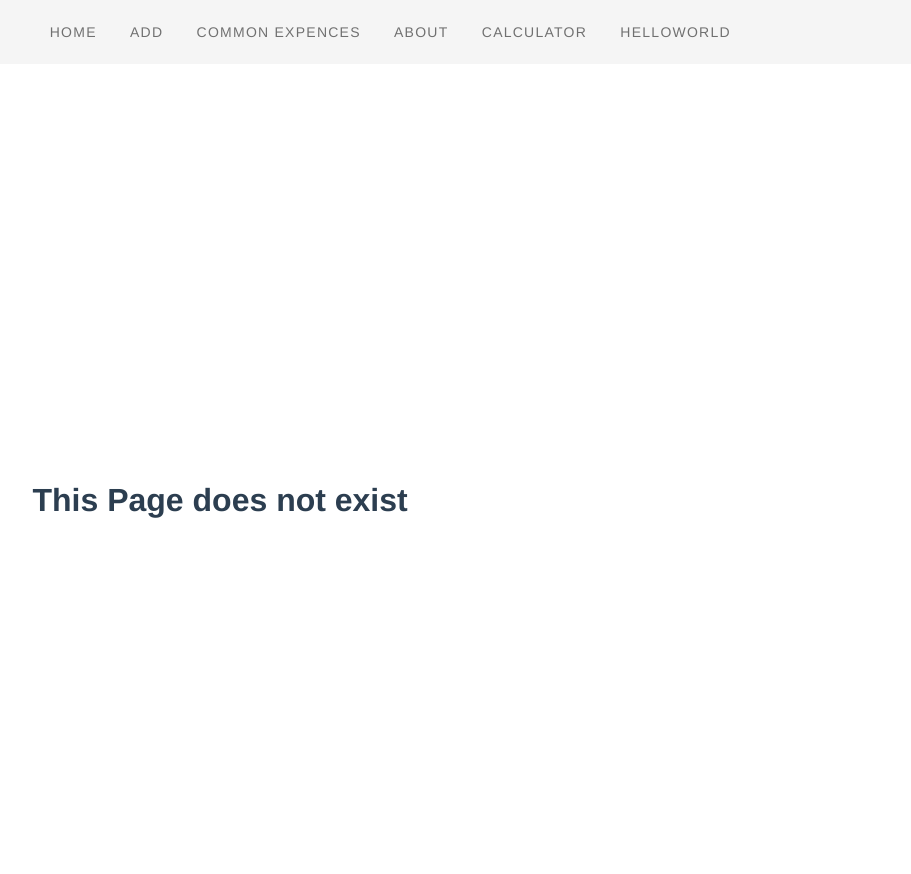
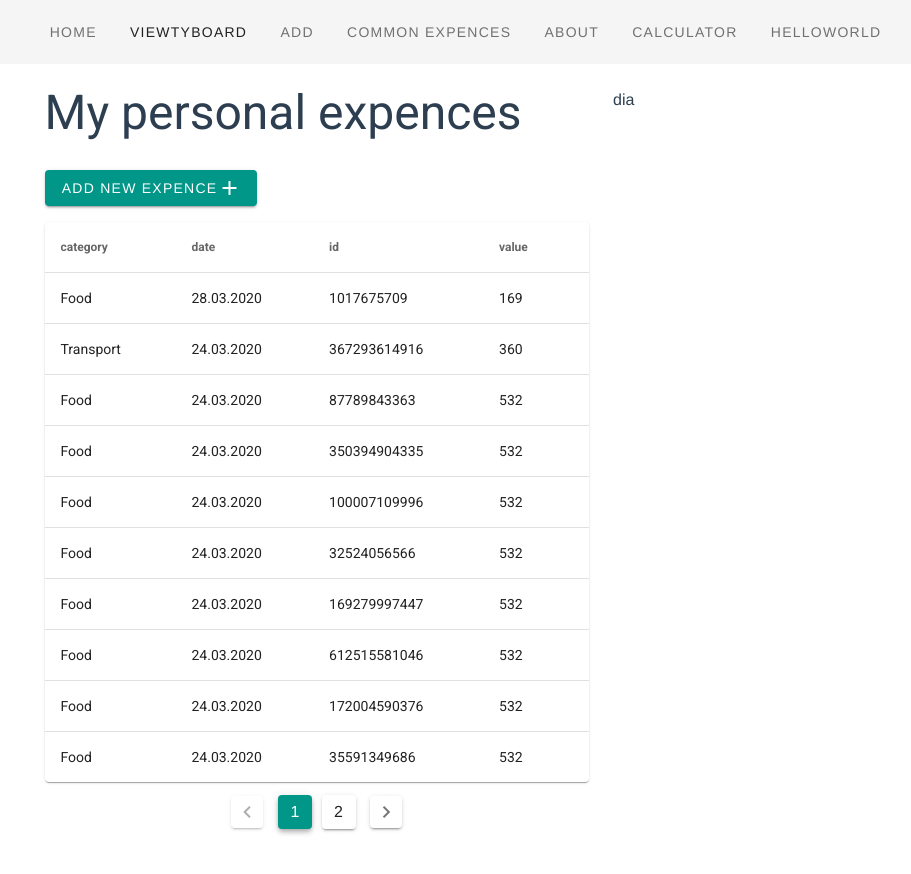
Before and after one commit to SergioWaters/vue_project, a Vue app: page /ViewtyBoard in a window 1280 px wide. Shown: the top 874 px of the page, without its empty margins (27-938 px from the left). Built offline with nearby package versions, Linux system fonts and the light colour scheme.

Commit message:
created table with vuetify

```diff
--- a/src/App.vue
+++ b/src/App.vue
@@ -3,6 +3,7 @@
     <v-app-bar app flat justify="center">
       <v-container>
         <v-btn plain :ripple="false" to="/">Home</v-btn>
+        <v-btn plain :ripple="false" to="/ViewtyBoard">ViewtyBoard</v-btn>
         <v-btn plain :ripple="false" to="/AddExpence">Add</v-btn>
         <v-btn plain :ripple="false" to="/common">Common Expences</v-btn>
         <v-btn plain :ripple="false" to="/about">About</v-btn>
--- a/src/components/ExpenceAdd.vue
+++ b/src/components/ExpenceAdd.vue
@@ -2,10 +2,17 @@
   <v-container>
     <v-card v-if="compIsVis" class="text-left pa-8 cols-5">
       <h3 v-if="alertVisible">All of thoose lines should be filled</h3>
-      <v-text-field v-model="date" type="date" :label="date" />
-      <v-text-field v-model.number="value" />
-      <v-select v-model="category" :label="category" :items="getCategoryArr" />
-      <v-text-field v-model="customCategory" label="Create custom category" />
+      <v-text-field v-model="date" type="date" label="Choose Date" />
+      <v-text-field v-model.number="value" label="Put amount" />
+      <v-select
+        v-model="category"
+        label="Choose Category"
+        :items="getCategoryArr"
+      />
+      <v-text-field
+        v-model="customCategory"
+        label="Or create a custom category"
+      />
       <v-btn v-if="!settings" color="teal" dark @click="addExpence"
         >Add expence</v-btn
       >
--- a/src/components/ExpencesPagination.vue
+++ b/src/components/ExpencesPagination.vue
@@ -5,7 +5,6 @@
       :length="numberOfButtons"
       plain
       color="teal"
-      @click="handler()"
     ></v-pagination>
   </div>
   <!-- <div>
@@ -27,30 +26,30 @@ export default {
   },
   data() {
     return {
-      page: null,
+      page: 1,
     };
   },
   methods: {
     ...mapMutations(["updateFocusPage"]),
-    handler() {
-      console.log("handler");
+    changePage() {
+      this.updateFocusPage(this.page);
     },
-    next(ctx) {
-      console.log("from next", ctx);
-      // this.page += 1;
-      // if (this.page < 1 || this.page > this.numberOfButtons) return;
-      // this.updateFocusPage(this.page);
-      // this.$emit("clickHandler", this.page);
-    },
+    // handler() {
+    //   console.log("handler");
+    // },
+    // clickHandler(ctx) {
+    //   console.log("from next", ctx);
+    //   // this.page += 1;
+    //   // if (this.page < 1 || this.page > this.numberOfButtons) return;
+    //   // this.updateFocusPage(this.page);
+    //   // this.$emit("clickHandler", this.page);
+    // },
   },
   computed: {
     numberOfButtons() {
       return Math.ceil(this.pages / this.stack);
     },
   },
-  onChange() {
-    console.log(this.page);
-  },
 };
 </script>
 
--- a/src/router/router.js
+++ b/src/router/router.js
@@ -4,6 +4,11 @@ import VueRouter from 'vue-router'
 Vue.use(VueRouter)
 
 const routes = [
+  {
+    path: '/ViewtyBoard',
+    name: 'ViewtyBoard',
+    component: () => import('../views/VuetifyDashView.vue')
+  },
   {
     path: '/',
     name: 'home',
--- a/src/store/modules/expences.js
+++ b/src/store/modules/expences.js
@@ -38,6 +38,7 @@ export default {
     updateExpences(state, arr) {
       arr.forEach(element => {
         if (!element.id) element.id = Math.floor(Math.random() * Math.floor(Math.random() * Date.now()))
+        element.date = new Intl.DateTimeFormat("ru-RU").format(new Date(element.date));
       });
       state.expencesArr = arr
     },
--- /dev/null
+++ b/src/views/VuetifyDashView.vue
@@ -0,0 +1,100 @@
+<template>
+  <v-container>
+    <v-row class="sm-col-4 col-12">
+      <v-col>
+        <div class="text-h5 text-sm-h3 text-left mb-8">
+          My personal expences
+        </div>
+
+        <v-dialog v-model="dialog" max-width="500px">
+          <template v-slot:activator="{ on }">
+            <v-btn color="teal" dark v-on="on" class="mb-4">
+              Add New Expence <v-icon>mdi-plus</v-icon>
+            </v-btn>
+          </template>
+          <v-card>
+            <ExpenceAdd />
+          </v-card>
+        </v-dialog>
+
+        <v-data-table
+          :headers="headers"
+          :items="getAllExpences"
+          :page.sync="page"
+          :items-per-page="itemsPerPage"
+          hide-default-footer
+          class="elevation-1 text-h6 text-sm-h3 text-left"
+          @page-count="pageCount = $event"
+        ></v-data-table>
+        <div class="text-center pt-2">
+          <v-pagination
+            v-model="page"
+            :length="pageCount"
+            color="teal"
+          ></v-pagination>
+        </div>
+      </v-col>
+      <v-col>dia</v-col>
+    </v-row>
+  </v-container>
+</template>
+
+<script>
+import { mapMutations } from "vuex";
+import { mapGetters } from "vuex";
+// import ExpencesList from "../components/ExpencesList.vue";
+// import ExpencesPagination from "../components/ExpencesPagination.vue";
+
+export default {
+  name: "HomeView",
+  components: {
+    // ExpencesList,
+    // ExpencesPagination,
+    ExpenceAdd: () => import("@/components/ExpenceAdd.vue"),
+  },
+  data() {
+    return {
+      dialog: false,
+      page: 1,
+      pageCount: 10,
+      itemsPerPage: 10,
+      headers: [
+        { text: "category", value: "category" },
+        { text: "date", align: "start", sortable: false, value: "date" },
+        { text: "id", value: "id" },
+        { text: "value", value: "value" },
+      ],
+    };
+  },
+  methods: {
+    ...mapMutations([
+      "updateExpences",
+      "updateFocusPage",
+      "updateStackOfPages",
+      "addNewExpence",
+    ]),
+  },
+  computed: {
+    ...mapGetters([
+      "getAllExpences",
+      "getExpencesSlice",
+      "getStackOfPages",
+      "getFocusPage",
+      "getCategoryArr",
+    ]),
+    numberOfButtons() {
+      return Math.ceil(this.getAllExpences.length / this.getStackOfPages);
+    },
+  },
+  mounted() {},
+};
+</script>
+
+<style scoped>
+div {
+  font-family: Avenir, Helvetica, Arial, sans-serif;
+  -webkit-font-smoothing: antialiased;
+  -moz-osx-font-smoothing: grayscale;
+  color: #2c3e50;
+}
+</style>
```
